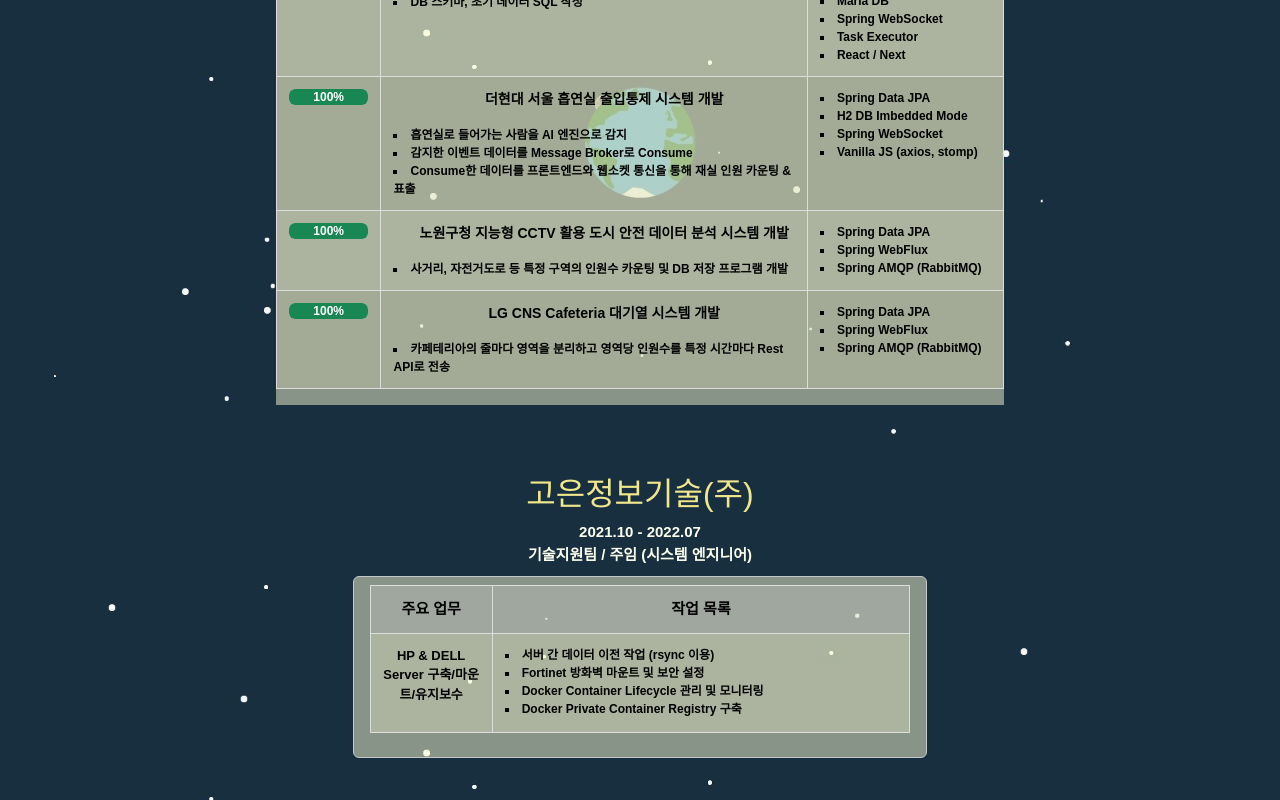
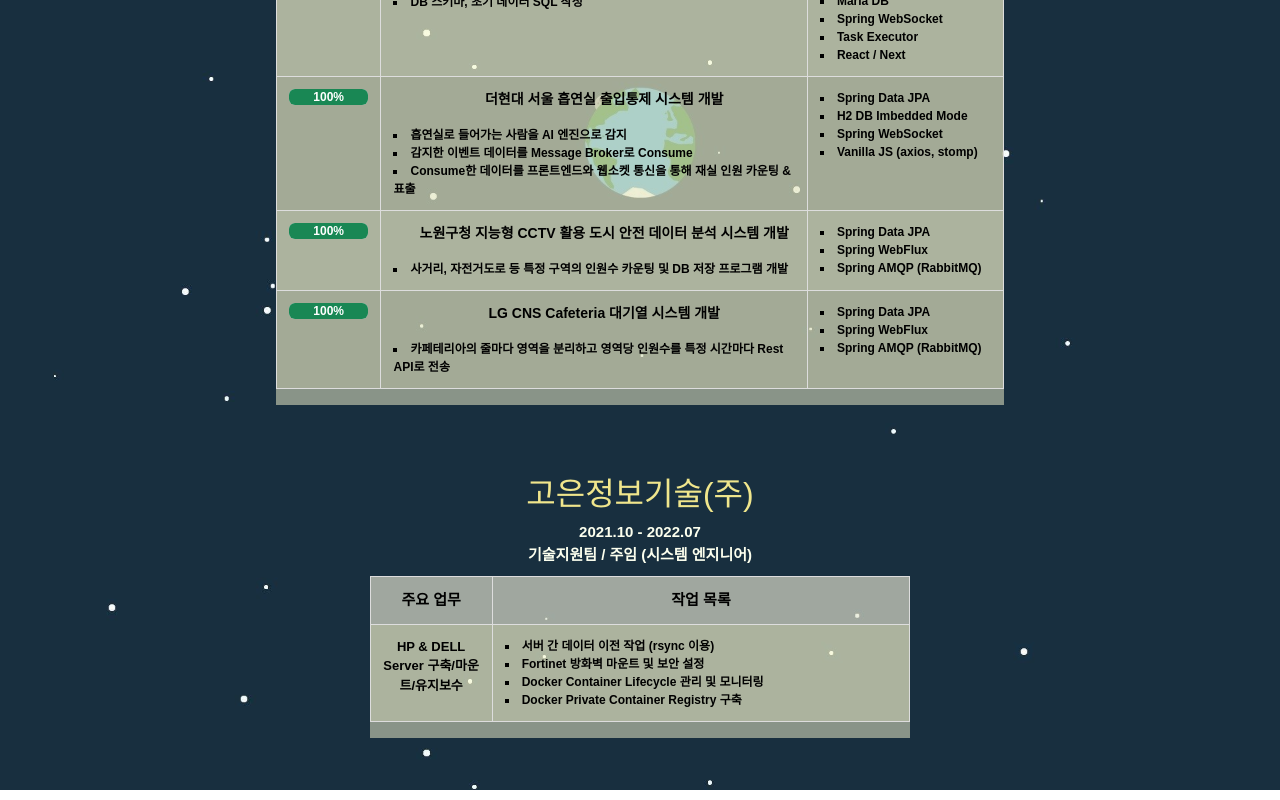
Before and after one commit to spacedustz/Resume, a React (Vite) app in the folder React/: page /careers in a window 1280 px wide. Shown: the part 937-1737 px from the top of the page. Built offline with nearby package versions, Linux system fonts and the light colour scheme.

Commit message:
Careers 잘못 들어간 Container 수정

```diff
--- a/React/src/components/Careers.tsx
+++ b/React/src/components/Careers.tsx
@@ -1,6 +1,5 @@
 import React from "react";
 import styled from "styled-components";
-import ListGroup from "react-bootstrap/ListGroup";
 import {ListContainer} from "../styles/container/ListContainer.tsx";
 import {ListItem} from "../styles/tabs/ListItem.tsx";
 import BaseBar from "../styles/bar/BaseBar.tsx";
@@ -181,7 +180,7 @@ const Careers: React.FC = () => {
             <h2>고은정보기술(주)</h2>
             <SubTitle>2021.10 - 2022.07</SubTitle>
             <SubTitle>기술지원팀 / 주임 (시스템 엔지니어)</SubTitle>
-            <ListGroup>
+            <ListStyle>
                 <ListItem variant="secondary">
                     <StyledTable>
                         <thead>
@@ -206,7 +205,7 @@ const Careers: React.FC = () => {
                         </tbody>
                     </StyledTable>
                 </ListItem>
-            </ListGroup>
+            </ListStyle>
         </ListContainer>
     );
 };
```
